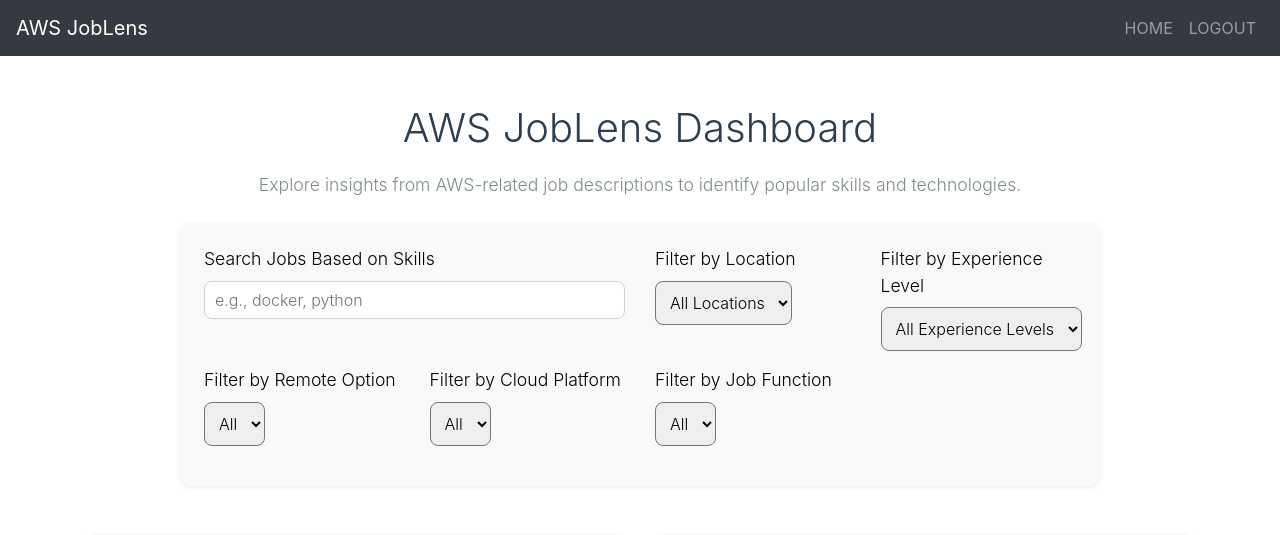
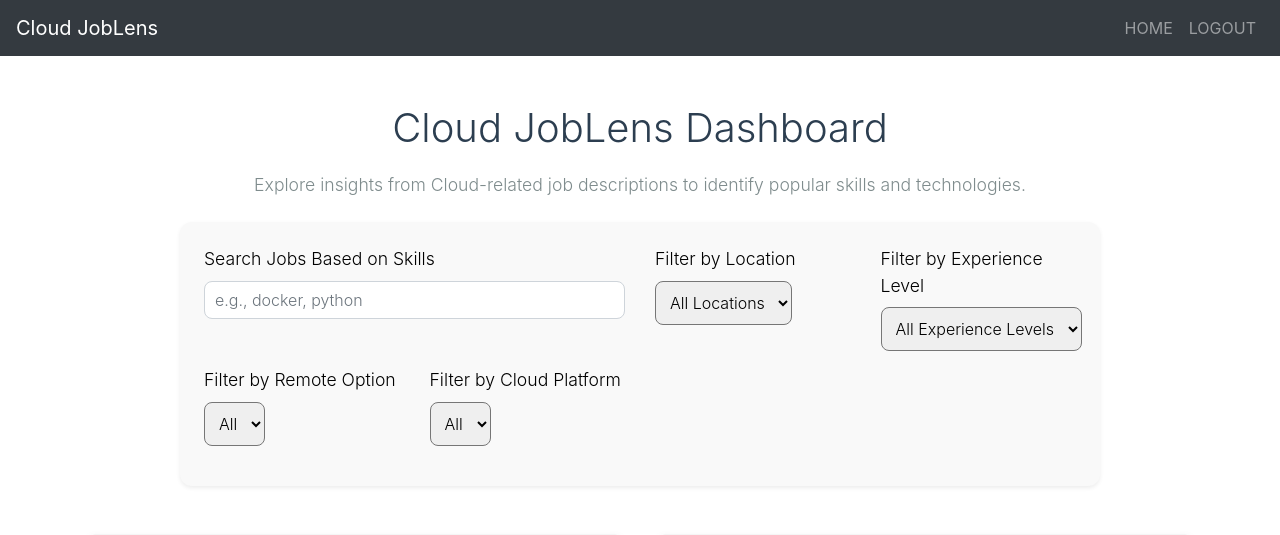
Before and after one commit to nikhil-basuthker/employee_portal_team4, a Flask app: page /dashboard in a window 1280 px wide. Shown: the top 535 px of the page. Run offline with Flask 3, Linux system fonts and the light colour scheme; the visitor is signed in with stand-in values (Sample User, id 1); data that the repository does not hold is empty; some libraries are stand-ins or nearby versions.

Commit message:
Updated the filters

```diff
--- a/app/templates/dashboard.html
+++ b/app/templates/dashboard.html
@@ -1,6 +1,6 @@
 {% extends "base.html" %}
 
-{% block title %}AWS JobLens: Keyword Analysis{% endblock %}
+{% block title %}Cloud JobLens: Keyword Analysis{% endblock %}
 
 {% block body_class %}dashboard-pg{% endblock %}
 
@@ -8,8 +8,8 @@
 <div class="container my-5">
     <!-- Page Title -->
     <div class="mb-4 text-center">
-        <h1>AWS JobLens Dashboard</h1>
-        <p>Explore insights from AWS-related job descriptions to identify popular skills and technologies.</p>
+        <h1>Cloud JobLens Dashboard</h1>
+        <p>Explore insights from Cloud-related job descriptions to identify popular skills and technologies.</p>
     </div>
 <!-- Filter Card -->
     <div class="row mb-5">
@@ -49,12 +49,12 @@
                             <option value="All">All</option>
                         </select>
                     </div>
-                    <div class="col-md-3 mb-3">
+                    <!-- <div class="col-md-3 mb-3">
                         <label for="functionFilter" class="form-label">Filter by Job Function</label>
                         <select id="functionFilter" class="form-select">
                             <option value="All">All</option>
                         </select>
-                    </div>
+                    </div> -->
                 </div>
             </div>
         </div>
@@ -135,7 +135,7 @@
     const experienceDropdown = document.getElementById('experienceFilter');
     const remoteDropdown = document.getElementById('remoteFilter');
     const platformDropdown = document.getElementById('platformFilter');
-    const functionDropdown = document.getElementById('functionFilter');
+
 
     // Filters event listeners
     searchInput.addEventListener('input', () => loadAllGraphs());
@@ -143,7 +143,7 @@
     experienceDropdown.addEventListener('change', () => loadAllGraphs());
     remoteDropdown.addEventListener('change', () => loadAllGraphs());
     platformDropdown.addEventListener('change', () => loadAllGraphs());
-    functionDropdown.addEventListener('change', () => loadAllGraphs());
+
 
     // Populate dropdowns
     fetch('/api/locations')
@@ -185,7 +185,6 @@
 
     populateDropdown('/api/remote_options', remoteDropdown);
     populateDropdown('/api/platforms', platformDropdown);
-    populateDropdown('/api/job_functions', functionDropdown);
     // Remote Option
     fetch('/api/remote_options')
         .then(res => res.json())
@@ -215,18 +214,18 @@
         });
 
     // Job Function
-    fetch('/api/job_functions')
-        .then(res => res.json())
-        .then(options => {
-            const dropdown = document.getElementById('functionFilter');
-            dropdown.innerHTML = '<option value="All">All</option>';
-            new Set(options).forEach(opt => {
-                const option = document.createElement('option');
-                option.value = opt;
-                option.textContent = opt;
-                dropdown.appendChild(option);
-            });
-        });
+    // fetch('/api/job_functions')
+    //     .then(res => res.json())
+    //     .then(options => {
+    //         const dropdown = document.getElementById('functionFilter');
+    //         dropdown.innerHTML = '<option value="All">All</option>';
+    //         new Set(options).forEach(opt => {
+    //             const option = document.createElement('option');
+    //             option.value = opt;
+    //             option.textContent = opt;
+    //             dropdown.appendChild(option);
+    //         });
+    //     });
 
 
     // Load Graphs
@@ -243,13 +242,13 @@
         const experience = experienceDropdown.value;
         const remote = remoteDropdown.value;
         const platform = platformDropdown.value;
-        const jobFunction = functionDropdown.value;
+        // const jobFunction = functionDropdown.value;
 
         if (location && location !== "All") params.append("location", location);
         if (experience && experience !== "All") params.append("experience", experience);
         if (remote && remote !== "All") params.append("remote", remote);
         if (platform && platform !== "All") params.append("platform", platform);
-        if (jobFunction && jobFunction !== "All") params.append("job_function", jobFunction);
+        // if (jobFunction && jobFunction !== "All") params.append("job_function", jobFunction);
 
         const query = params.toString() ? `?${params.toString()}` : "";
 
--- a/app/templates/navbarloggedin.html
+++ b/app/templates/navbarloggedin.html
@@ -1,6 +1,6 @@
 <div class="sticky-top">
     <nav class="navbar navbar-expand-lg navbar-dark bg-dark">
-        <a class="navbar-brand" href="/"> AWS JobLens</a>
+        <a class="navbar-brand" href="/"> Cloud JobLens</a>
         <button class="navbar-toggler" type="button" data-toggle="collapse" data-target="#navbarNav" aria-controls="navbarNav" aria-expanded="false" aria-label="Toggle navigation">
             <span class="navbar-toggler-icon"></span>
         </button>
--- a/app/templates/navbarloggedout.html
+++ b/app/templates/navbarloggedout.html
@@ -1,6 +1,6 @@
 <div class="sticky-top">
     <nav class="navbar navbar-expand-lg navbar-dark bg-dark">
-        <a class="navbar-brand" href="/"> AWS JobLens</a>
+        <a class="navbar-brand" href="/"> Cloud JobLens</a>
         <button class="navbar-toggler" type="button" data-toggle="collapse" data-target="#navbarNav" aria-controls="navbarNav" aria-expanded="false" aria-label="Toggle navigation">
             <span class="navbar-toggler-icon"></span>
         </button>
```
Also changed, not shown: README.md.
